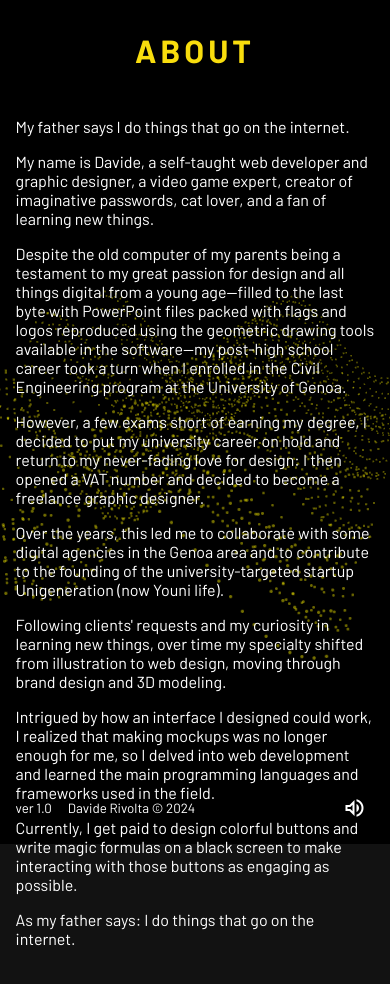
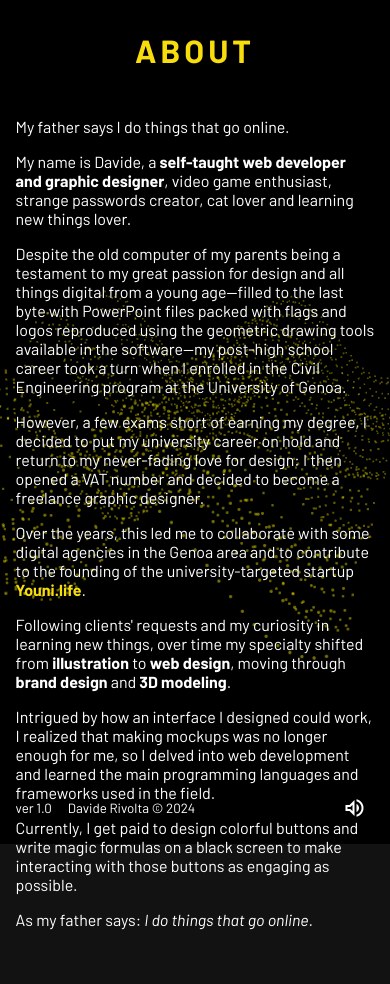
Before and after one commit to sp1lu/ng-portfolio-vg, an Angular app: page /about in a window 390 px wide. Shown: the top 984 px of the page. Built offline with nearby package versions, Linux system fonts and the light colour scheme.

Commit message:
Minor css fix

```diff
--- a/src/app/components/volume-controller/volume-controller.component.scss
+++ b/src/app/components/volume-controller/volume-controller.component.scss
@@ -17,7 +17,7 @@
 
 .volume-value {
     text-align: right;
-    width: 10%;
+    width: 11%;
 }
 
 /*********** Baseline, reset styles ***********/
@@ -26,7 +26,7 @@ input[type="range"] {
     appearance: none;
     background: transparent;
     cursor: pointer;
-    width: 60%;
+    width: 59%;
 }
 
 /* Removes default focus */
--- a/src/app/components/volume-controller/volume-controller.component.ts
+++ b/src/app/components/volume-controller/volume-controller.component.ts
@@ -10,7 +10,7 @@ import { Component, EventEmitter, Input, Output } from '@angular/core';
 })
 export class VolumeControllerComponent {
   @Input() public channel: string = '';
-  @Input() public volume: number = 1;
+  @Input() public volume: number = .25;
   @Output() public volumeChange: EventEmitter<number> = new EventEmitter<number>();
 
   public onChange(event: Event): void {
--- a/src/app/pages/about/about.component.html
+++ b/src/app/pages/about/about.component.html
@@ -1,26 +1,22 @@
 <h1 class="page-title">About</h1>
 <div class="content">
-    <p>My father says I do things that go on the internet.</p>
-    <p>My name is Davide, a self-taught web developer and graphic designer, a video game expert, creator of imaginative
-        passwords, cat lover, and a fan of learning new things.</p>
+    <p>My father says I do things that go online.</p>
+    <p>My name is Davide, a <b>self-taught web developer and graphic designer</b>, video game enthusiast, strange passwords
+        creator, cat lover and learning new things lover.</p>
     <p>Despite the old computer of my parents being a testament to my great passion for design and all things digital
-        from a
-        young age—filled to the last byte with PowerPoint files packed with flags and logos reproduced using the
-        geometric
-        drawing tools available in the software—my post-high school career took a turn when I enrolled in the Civil
-        Engineering program at the University of Genoa.</p>
+        from a young age—filled to the last byte with PowerPoint files packed with flags and logos reproduced using the
+        geometric drawing tools available in the software—my post-high school career took a turn when I enrolled in the
+        Civil Engineering program at the University of Genoa.</p>
     <p> However, a few exams short of earning my degree, I decided to put my university career on hold and return to my
         never-fading love for design: I then opened a VAT number and decided to become a freelance graphic designer.</p>
     <p>Over the years, this led me to collaborate with some digital agencies in the Genoa area and to contribute to the
-        founding of the university-targeted startup Unigeneration (now Youni life).</p>
+        founding of the university-targeted startup <a href="https://youni.life/" target="_blank">Youni.life</a>.</p>
     <p>Following clients' requests and my curiosity in learning new things, over time my specialty shifted from
-        illustration
-        to web design, moving through brand design and 3D modeling.</p>
+        <b>illustration</b> to <b>web design</b>, moving through <b>brand design</b> and <b>3D modeling</b>.</p>
     <p>Intrigued by how an interface I designed could work, I realized that making mockups was no longer enough for me,
-        so I
-        delved into web development and learned the main programming languages and frameworks used in the field.</p>
+        so I delved into web development and learned the main programming languages and frameworks used in the field.
+    </p>
     <p>Currently, I get paid to design colorful buttons and write magic formulas on a black screen to make interacting
-        with
-        those buttons as engaging as possible.</p>
-    <p>As my father says: I do things that go on the internet.</p>
+        with those buttons as engaging as possible.</p>
+    <p>As my father says: <i>I do things that go online</i>.</p>
 </div>
--- a/src/app/pages/about/about.component.scss
+++ b/src/app/pages/about/about.component.scss
@@ -4,3 +4,9 @@
     max-width: 800px;
     margin: auto;
 }
+
+@media screen and (max-width: 576px) {
+    :host {
+        padding: 8% 4% 16% 4%;
+    }
+}
--- a/src/app/pages/credits/credits.component.html
+++ b/src/app/pages/credits/credits.component.html
@@ -5,8 +5,9 @@
     <app-credit credit="UI inspired by" name="Returnal videogame" />
     <app-credit credit="Logo inspired by" name="Firewatch videogame" />
     <app-credit credit="Tech stack" name="TypeScript" />
-    <app-credit credit="" name="Angular" />
+    <app-credit credit="" name="Angular 17" />
     <app-credit credit="" name="Three.js" />
+    <app-credit credit="" name="Firebase" />
     <app-credit credit="Background music" name="Gloomy (Prod. by MX Audio Library)" />
     <app-credit credit="Sounds" name="Pixabay" />
 </div>
--- a/src/app/services/audio.service.ts
+++ b/src/app/services/audio.service.ts
@@ -25,7 +25,7 @@ export class AudioService {
     if (!this.isMusicStarted) this.isMusicStarted = true;
   }
 
-  private _musicVolume: number = 1;
+  private _musicVolume: number = .25;
   public get musicVolume(): number {
     return this._musicVolume;
   }
@@ -37,7 +37,7 @@ export class AudioService {
 
   public hoverSoundUri: string = '../../assets/audio/menu-selection.mp3';
 
-  private _soundVolume: number = .5;
+  private _soundVolume: number = .1;
   public get soundVolume(): number {
     return this._soundVolume;
   }
@@ -49,12 +49,13 @@ export class AudioService {
 
   public playMusic(): void {
     this.music.play();
+    this.music.volume = this.musicVolume;
     this.music.loop = true;
   }
 
   public toggleAudio(value: boolean): void {
     this.music.muted = value;
-    value ? this.soundVolume = 0 : this.soundVolume = .5;
+    value ? this.soundVolume = 0 : this.soundVolume = .1;
   }
 
   public playSound(audioUri: string): void {
--- a/src/styles.scss
+++ b/src/styles.scss
@@ -1,6 +1,10 @@
 :root {
     color-scheme: dark;
     font-family: 'Barlow', sans-serif;
+}
+
+* {
+    box-sizing: border-box;
 }
 
 body,
@@ -9,8 +13,31 @@ html {
     padding: 0;
 }
 
-* {
-    box-sizing: border-box;
+body {
+    --sb-track-color: #000000;
+    --sb-thumb-color: #707070;
+    --sb-size: 4px;
+}
+
+body::-webkit-scrollbar {
+    width: var(--sb-size)
+}
+
+body::-webkit-scrollbar-track {
+    background: var(--sb-track-color);
+    border-radius: 1px;
+}
+
+body::-webkit-scrollbar-thumb {
+    background: var(--sb-thumb-color);
+    border-radius: 1px;
+
+}
+
+@supports not selector(::-webkit-scrollbar) {
+    body {
+        scrollbar-color: var(--sb-thumb-color) var(--sb-track-color);
+    }
 }
 
 .dark {
@@ -31,180 +58,13 @@ h6 {
     text-transform: uppercase;
 }
 
+a {
+    text-decoration: none;
+    color: var(--f-accent);
+    font-weight: 700;
+}
+
 .page-title {
     text-align: center;
     margin: 0 0 3rem 0;
 }
-
-// --bright-blue: oklch(51.01% 0.274 263.83);
-// --electric-violet: oklch(53.18% 0.28 296.97);
-// --french-violet: oklch(47.66% 0.246 305.88);
-// --vivid-pink: oklch(69.02% 0.277 332.77);
-// --hot-red: oklch(61.42% 0.238 15.34);
-// --orange-red: oklch(63.32% 0.24 31.68);
-
-// --gray-900: oklch(19.37% 0.006 300.98);
-// --gray-700: oklch(36.98% 0.014 302.71);
-// --gray-400: oklch(70.9% 0.015 304.04);
-
-// --red-to-pink-to-purple-vertical-gradient: linear-gradient(180deg,
-//     var(--orange-red) 0%,
-//     var(--vivid-pink) 50%,
-//     var(--electric-violet) 100%);
-
-// --red-to-pink-to-purple-horizontal-gradient: linear-gradient(90deg,
-//     var(--orange-red) 0%,
-//     var(--vivid-pink) 50%,
-//     var(--electric-violet) 100%);
-
-// --pill-accent: var(--bright-blue);
-
-// font-family: "Inter",
-// -apple-system,
-// BlinkMacSystemFont,
-// "Segoe UI",
-// Roboto,
-// Helvetica,
-// Arial,
-// sans-serif,
-// "Apple Color Emoji",
-// "Segoe UI Emoji",
-// "Segoe UI Symbol";
-// box-sizing: border-box;
-// -webkit-font-smoothing: antialiased;
-// -moz-osx-font-smoothing: grayscale;
-// }
-
-// h1 {
-//     font-size: 3.125rem;
-//     color: var(--gray-900);
-//     font-weight: 500;
-//     line-height: 100%;
-//     letter-spacing: -0.125rem;
-//     margin: 0;
-//     font-family: "Inter Tight", -apple-system, BlinkMacSystemFont, "Segoe UI", Roboto,
-//         Helvetica, Arial, sans-serif, "Apple Color Emoji", "Segoe UI Emoji",
-//         "Segoe UI Symbol";
-// }
-
-// p {
-//     margin: 0;
-//     color: var(--gray-700);
-// }
-
-// main {
-//     width: 100%;
-//     min-height: 100%;
-//     display: flex;
-//     justify-content: center;
-//     align-items: center;
-//     padding: 1rem;
-//     box-sizing: inherit;
-//     position: relative;
-// }
-
-// .angular-logo {
-//     max-width: 9.2rem;
-// }
-
-// .content {
-//     display: flex;
-//     justify-content: space-around;
-//     width: 100%;
-//     max-width: 700px;
-//     margin-bottom: 3rem;
-// }
-
-// .content h1 {
-//     margin-top: 1.75rem;
-// }
-
-// .content p {
-//     margin-top: 1.5rem;
-// }
-
-// .divider {
-//     width: 1px;
-//     background: var(--red-to-pink-to-purple-vertical-gradient);
-//     margin-inline: 0.5rem;
-// }
-
-// .pill-group {
-//     display: flex;
-//     flex-direction: column;
-//     align-items: start;
-//     flex-wrap: wrap;
-//     gap: 1.25rem;
-// }
-
-// .pill {
-//     display: flex;
-//     align-items: center;
-//     --pill-accent: var(--bright-blue);
-//     background: color-mix(in srgb, var(--pill-accent) 5%, transparent);
-//     color: var(--pill-accent);
-//     padding-inline: 0.75rem;
-//     padding-block: 0.375rem;
-//     border-radius: 2.75rem;
-//     border: 0;
-//     transition: background 0.3s ease;
-//     font-family: var(--inter-font);
-//     font-size: 0.875rem;
-//     font-style: normal;
-//     font-weight: 500;
-//     line-height: 1.4rem;
-//     letter-spacing: -0.00875rem;
-//     text-decoration: none;
-// }
-
-// .pill:hover {
-//     background: color-mix(in srgb, var(--pill-accent) 15%, transparent);
-// }
-
-// .pill-group .pill:nth-child(6n + 1) {
-//     --pill-accent: var(--bright-blue);
-// }
-
-// .pill-group .pill:nth-child(6n + 2) {
-//     --pill-accent: var(--french-violet);
-// }
-
-// .pill-group .pill:nth-child(6n + 3),
-// .pill-group .pill:nth-child(6n + 4),
-// .pill-group .pill:nth-child(6n + 5) {
-//     --pill-accent: var(--hot-red);
-// }
-
-// .pill-group svg {
-//     margin-inline-start: 0.25rem;
-// }
-
-// .social-links {
-//     display: flex;
-//     align-items: center;
-//     gap: 0.73rem;
-//     margin-top: 1.5rem;
-// }
-
-// .social-links path {
-//     transition: fill 0.3s ease;
-//     fill: var(--gray-400);
-// }
-
-// .social-links a:hover svg path {
-//     fill: var(--gray-900);
-// }
-
-// @media screen and (max-width: 650px) {
-//     .content {
-//         flex-direction: column;
-//         width: max-content;
-//     }
-
-//     .divider {
-//         height: 1px;
-//         width: 100%;
-//         background: var(--red-to-pink-to-purple-horizontal-gradient);
-//         margin-block: 1.5rem;
-//     }
-// }
```
